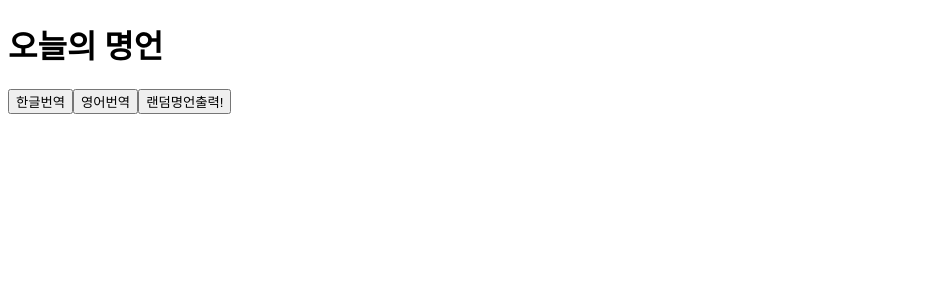
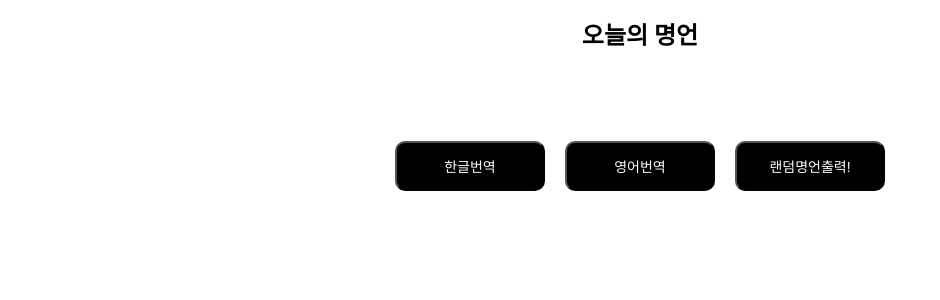
Before and after one commit to leejanghe/redux_study, a React (Create React App) app in the folder client/: page / in a window 1280 px wide. Shown: the top 300 px of the page, without its empty margins (0-940 px from the left). Built offline with nearby package versions, Linux system fonts and the light colour scheme.

Commit message:
css추가

```diff
--- a/client/src/App.js
+++ b/client/src/App.js
@@ -9,6 +9,37 @@ const RedText = styled.div`
   border: 1px solid black;
   .like {
     color: red;
+  }
+`;
+
+const TextStyled = styled.div`
+  text-align: center;
+  > h1 {
+    font-size: 24px;
+    font-weight: 700;
+  }
+  > button {
+    width: 150px;
+    margin: 10px;
+    background: black;
+    color: white;
+    height: 50px;
+    border-radius: 10px;
+    font-size: 14px;
+    font-weight: 400;
+    cursor: pointer;
+    :hover {
+      color: yellow;
+    }
+    :active {
+      transform: scale(0.99);
+    }
+  }
+  > p {
+    border: 1px solid 00000;
+    padding: 20px;
+    font-size: 20px;
+    color: green;
   }
 `;
 
@@ -133,7 +164,7 @@ function App() {
   };
 
   return (
-    <div className="App">
+    <TextStyled>
       {/* <CountContainer />
       <hr />
       <TodosContainer />
@@ -178,7 +209,7 @@ function App() {
       <button onClick={changeKo}>한글번역</button>
       <button onClick={changeEng}>영어번역</button>
       <button onClick={() => getRandomProverb()}>랜덤명언출력!</button>
-    </div>
+    </TextStyled>
   );
 }
 
```
